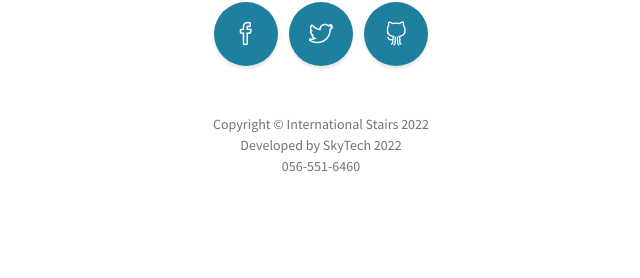
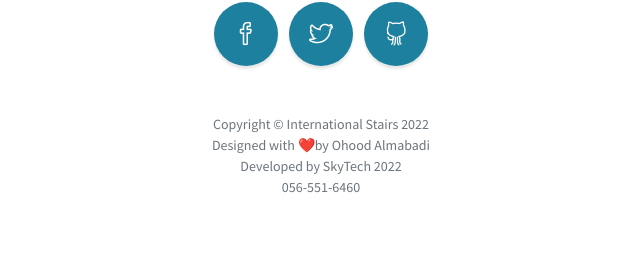
Before and after one commit to rnsdoodi/Mukamil_system, a Flask app: page / in a window 1280 px wide. Shown: the part 2674-2952 px from the top of the page, without its empty margins (319-959 px from the left). Before the commit the page ends 2846 px from the top, so only its background shows below. Run offline with Flask 2, Linux system fonts and the light colour scheme; some libraries are stand-ins or nearby versions.

Commit message:
add ohood design

```diff
--- a/templates/landing_base.html
+++ b/templates/landing_base.html
@@ -137,6 +137,7 @@
                 </ul>
 
                 <p class="text-muted small mb-0">Copyright &copy; International Stairs 2022</p>
+                <p class="text-muted small mb-0">Designed with ❤️by Ohood Almabadi </p>
                 <p class="text-muted small mb-0">Developed by SkyTech 2022</p>
                 <p class="text-muted small mb-0">056-551-6460</p>
             </div>
```
